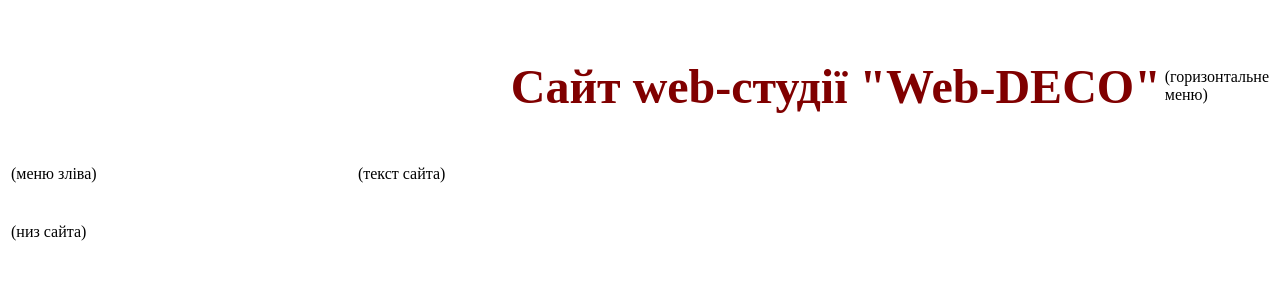
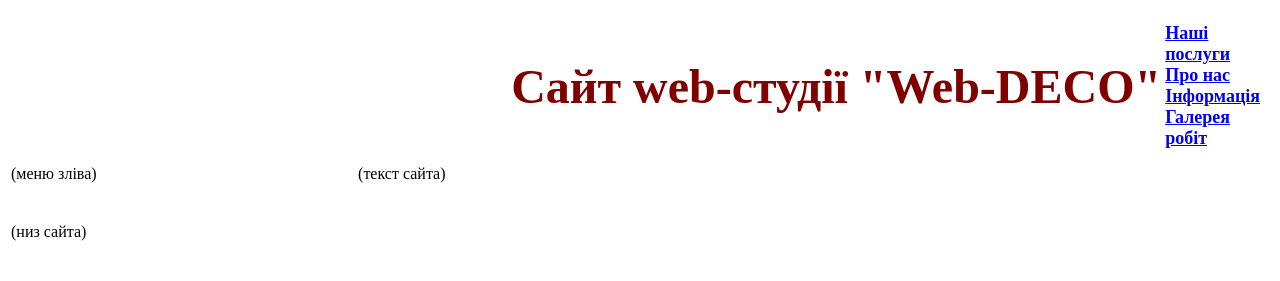
Before and after one commit to Forzik51/website, a plain HTML site: page index.html in a window 1280 px wide. Drawn offline with Linux system fonts and the light colour scheme.

Commit message:
06 - Горизонтальне меню

```diff
--- a/index.html
+++ b/index.html
@@ -12,7 +12,14 @@
       <td colspan="2" height="150" align="right" hspace="5"><font size="5" color="Maroon">
         <h1>Сайт web-студії "Web-DECO"</h1>
       </font></td>
-      <td colspan="2">(горизонтальне меню)</td>
+      <td colspan="2"><font size="4">
+        <b>
+          <a href="#">Наші послуги</a>&nbsp;&nbsp;
+          <a href="#">Про нас</a>&nbsp;&nbsp;
+          <a href="#">Інформація</a>&nbsp;&nbsp;
+          <a href="#">Галерея робіт</a>
+        </b>
+      </font></td>
     </tr>
     <tr>
       <td width="30%" valign="top">(меню зліва)</td>
```
